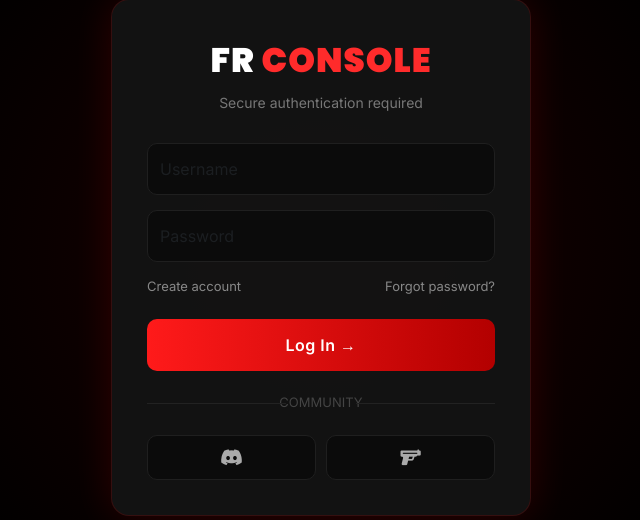
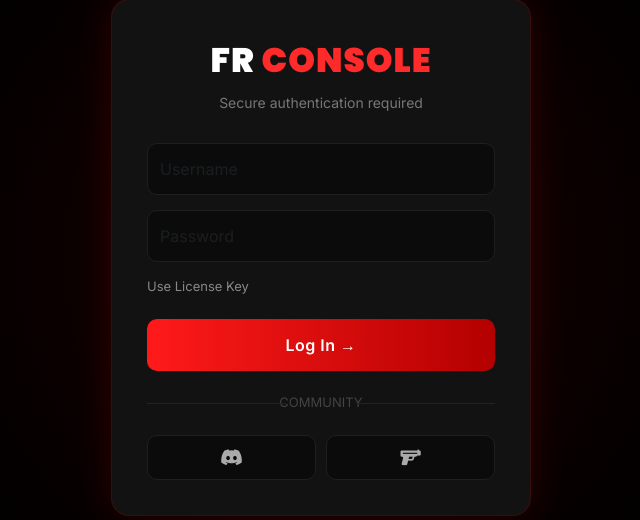
Before and after one commit to Shubh1289-dot/panel, a Python web app: template templates/login.html in a window 1280 px wide. Shown: the part 143-663 px from the top of the page, without its empty margins (319-959 px from the left). Run offline with Jinja, Linux system fonts and the light colour scheme; the template is opened without the code that fills it, so the values that code supplies are empty.

Commit message:
Update login.html

```diff
--- a/templates/login.html
+++ b/templates/login.html
@@ -140,13 +140,12 @@ body {
     <div class="logo">FR <span>CONSOLE</span></div>
     <div class="subtitle">Secure authentication required</div>
 
-    <form method="POST">
+    <form method="POST" id="userForm">
         <input type="text" class="form-control" placeholder="Username" name="username" required>
         <input type="password" class="form-control" placeholder="Password" name="password" required>
 
        <div class="links">
-            <a href="#">Create account</a>
-            <a href="#">Forgot password?</a>
+  <a href="#" onclick="toggleLogin()">Use License Key</a>
 </div>
 
         <button class="btn btn-danger w-100 btn-login">Log In →</button>
@@ -154,6 +153,25 @@ body {
         {% if error %}
         <div class="alert alert-danger mt-3">{{ error }}</div>
         {% endif %}
+   </form>
+
+<!-- 🔑 LICENSE LOGIN FORM -->
+<form method="POST" id="licenseForm" style="display:none;">
+
+    <input type="text"
+           class="form-control"
+           placeholder="Enter License Key"
+           name="license_key"
+           required>
+
+    <button class="btn btn-danger w-100 btn-login">
+        Login with License →
+    </button>
+
+    {% if error %}
+    <div class="alert alert-danger mt-3">{{ error }}</div>
+    {% endif %}
+
 </form>
 
 <div class="divider">COMMUNITY</div>
@@ -170,5 +188,12 @@ body {
 
 </div>
 
+<script>
+function toggleLogin(){
+    document.getElementById("userForm").style.display = "none";
+    document.getElementById("licenseForm").style.display = "block";
+}
+</script>
+
 </body>
 </html>
```
Lines whose indentation alone changed are shown as unchanged.
